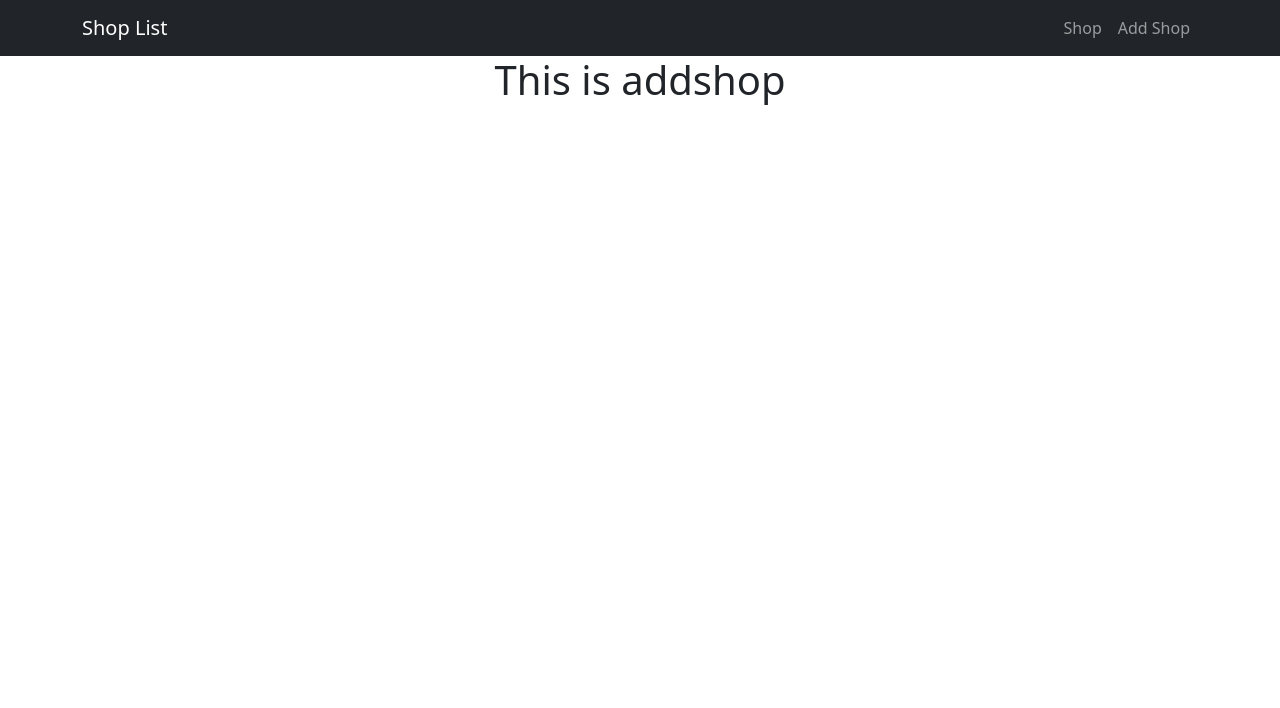
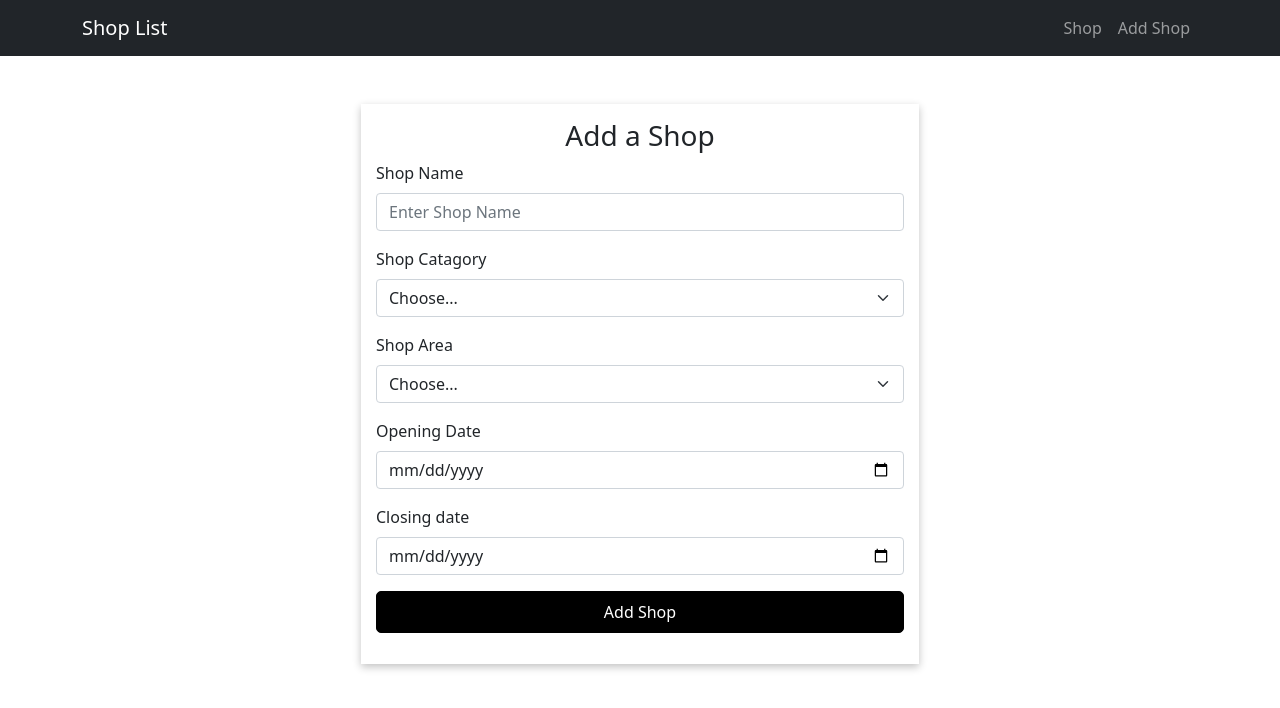
Before and after one commit to asif2508/Shop-List, a React (Create React App) app: page /addshop in a window 1280 px wide. Shown: the top 708 px of the page. Built offline with nearby package versions, Linux system fonts and the light colour scheme.

Commit message:
add new shop some functionality added

```diff
--- a/package.json
+++ b/package.json
@@ -15,6 +15,7 @@
     "react-dom": "^18.1.0",
     "react-router-dom": "^6.3.0",
     "react-scripts": "5.0.1",
+    "react-toastify": "^9.0.3",
     "web-vitals": "^2.1.4"
   },
   "scripts": {
--- a/src/components/AddShop/AddShop.css
+++ b/src/components/AddShop/AddShop.css
@@ -0,0 +1,16 @@
+.add-shop-btn{
+    background-color: black;
+    color: white;
+    border: 1px solid black;
+    border-radius: 5px;
+}
+.add-shop-btn:hover{
+    background-color: white;
+    color: black;
+    border: 1px solid black;
+}
+.add-shop-btn:active{
+    background-color: red;
+    color: white;
+    border: 1px solid red;
+}
--- a/src/components/AddShop/AddShop.js
+++ b/src/components/AddShop/AddShop.js
@@ -1,9 +1,141 @@
 import React from 'react';
+import { Col, Container, Form } from 'react-bootstrap';
+import { useState } from 'react';
+import './AddShop.css';
+const AddShop = () => {
+    const [message, setMessage] = useState('');
 
-const AddShop = () => {
+    const handleChange = event => {
+      const result = event.target.value.replace(/[^a-z]/gi, '');
+
+      setMessage(result);
+    };
+    var dates = {
+        convert:function(d) {
+            // Converts the date in d to a date-object. The input can be:
+            //   a date object: returned without modification
+            //  an array      : Interpreted as [year,month,day]. NOTE: month is 0-11.
+            //   a number     : Interpreted as number of milliseconds
+            //                  since 1 Jan 1970 (a timestamp)
+            //   a string     : Any format supported by the javascript engine, like
+            //                  "YYYY/MM/DD", "MM/DD/YYYY", "Jan 31 2009" etc.
+            //  an object     : Interpreted as an object with year, month and date
+            //                  attributes.  **NOTE** month is 0-11.
+            return (
+                d.constructor === Date ? d :
+                d.constructor === Array ? new Date(d[0],d[1],d[2]) :
+                d.constructor === Number ? new Date(d) :
+                d.constructor === String ? new Date(d) :
+                typeof d === "object" ? new Date(d.year,d.month,d.date) :
+                NaN
+            );
+        },
+        compare:function(a,b) {
+            // Compare two dates (could be of any type supported by the convert
+            // function above) and returns:
+            //  -1 : if a < b
+            //   0 : if a = b
+            //   1 : if a > b
+            // NaN : if a or b is an illegal date
+            // NOTE: The code inside isFinite does an assignment (=).
+            return (
+                isFinite(a=this.convert(a).valueOf()) &&
+                isFinite(b=this.convert(b).valueOf()) ?
+                (a>b)-(a<b) :
+                NaN
+            );
+        },
+        inRange:function(d,start,end) {
+            // Checks if date in d is between dates in start and end.
+            // Returns a boolean or NaN:
+            //    true  : if d is between start and end (inclusive)
+            //    false : if d is before start or after end
+            //    NaN   : if one or more of the dates is illegal.
+            // NOTE: The code inside isFinite does an assignment (=).
+           return (
+                isFinite(d=this.convert(d).valueOf()) &&
+                isFinite(start=this.convert(start).valueOf()) &&
+                isFinite(end=this.convert(end).valueOf()) ?
+                start <= d && d <= end :
+                NaN
+            );
+        }
+    }
+    const handleAddShop = event =>{
+        event.preventDefault();
+        const name = event.target.name.value;
+        const catagory = event.target.catagory.value;
+        const location = event.target.area.value;
+        const opening = event.target.opening.value;
+        const closing = event.target.closing.value;
+
+
+        if(dates.compare(opening, closing) === 1 ){
+            console.log("hello world");
+            return;
+        }
+        const data ={
+            name: name,
+            catagory:catagory,
+            location: location,
+            opening: opening,
+            closing: closing
+        };
+        console.log(data);
+
+
+    }
     return (
         <div>
-            <h1>This is addshop</h1>
+            <Container>
+                <div className='w-50 mx-auto mt-5 text-start card-style add-shop'>
+                    <h3 className='text-center'>Add a Shop</h3>
+                    <form onSubmit={handleAddShop}>
+                        <Form.Group className="mb-3" controlId="formBasicEmail">
+                            <Form.Label>Shop Name</Form.Label>
+                            <Form.Control name="name" type="name" placeholder="Enter Shop Name" value={message} onChange={handleChange}/>
+                        </Form.Group>
+                        <Form.Group className="mb-3" as={Col} controlId="formGridState">
+                            <Form.Label>Shop Catagory</Form.Label>
+                            <Form.Select name='catagory' defaultValue="Choose...">
+                                <option>Choose...</option>
+                                <option>Grocery</option>
+                                <option>Butcher</option>
+                                <option>Baker</option>
+                                <option>Chemist</option>
+                                <option>Stationery shop</option>
+                            </Form.Select>
+                        </Form.Group>
+                        <Form.Group className="mb-3" as={Col} controlId="formGridState">
+                            <Form.Label>Shop Area</Form.Label>
+                            <Form.Select name='area' defaultValue="Choose...">
+                                <option>Choose...</option>
+                                <option>Thane</option>
+                                <option>Pune</option>
+                                <option>Mumbai Suburban</option>
+                                <option>Nashik</option>
+                                <option>Nagpur</option>
+                                <option>Ahmednagar</option>
+                            </Form.Select>
+                        </Form.Group>
+                        <Form.Group className="mb-3" controlId="formBasicEmail">
+                            <Form.Label>Opening Date</Form.Label>
+                            <Form.Control name='opening' type="date" placeholder="Select an Opening Date" />
+                            <Form.Text className="text-muted">
+                            </Form.Text>
+                        </Form.Group>
+                        <Form.Group className="mb-3" controlId="formBasicEmail">
+                            <Form.Label>Closing date</Form.Label>
+                            <Form.Control name='closing' type="date" placeholder="Select a Closing date"/>
+                            <Form.Text className="text-muted">
+                            </Form.Text>
+                        </Form.Group>
+                        <Form.Group className="mb-3">
+                           <input type="submit" value="Add Shop" className='w-100 add-shop-btn p-2' />
+                        </Form.Group>
+                    </form>
+                </div>
+            </Container>
         </div>
     );
 };
--- a/src/components/SingleShop/SingleShop.js
+++ b/src/components/SingleShop/SingleShop.js
@@ -8,7 +8,7 @@ const SingleShop = ({shop}) => {
         <div className='card-style mx-auto text-start'>
             <div className='d-flex justify-content-between align-items-center'>
             <h2>{name}</h2>
-            <button className='btn-style'><FontAwesomeIcon icon={faTrash}></FontAwesomeIcon></button>
+            <button className='add-shop-btn'><FontAwesomeIcon icon={faTrash}></FontAwesomeIcon></button>
             </div>
             <p><FontAwesomeIcon className='me-2' icon={faLocationPin}></FontAwesomeIcon>{location} </p>
             <div className='d-flex justify-content-between flex-wrap'>
```
Also changed, not shown: 1 other file (tests, documents, lock files or other folders).
